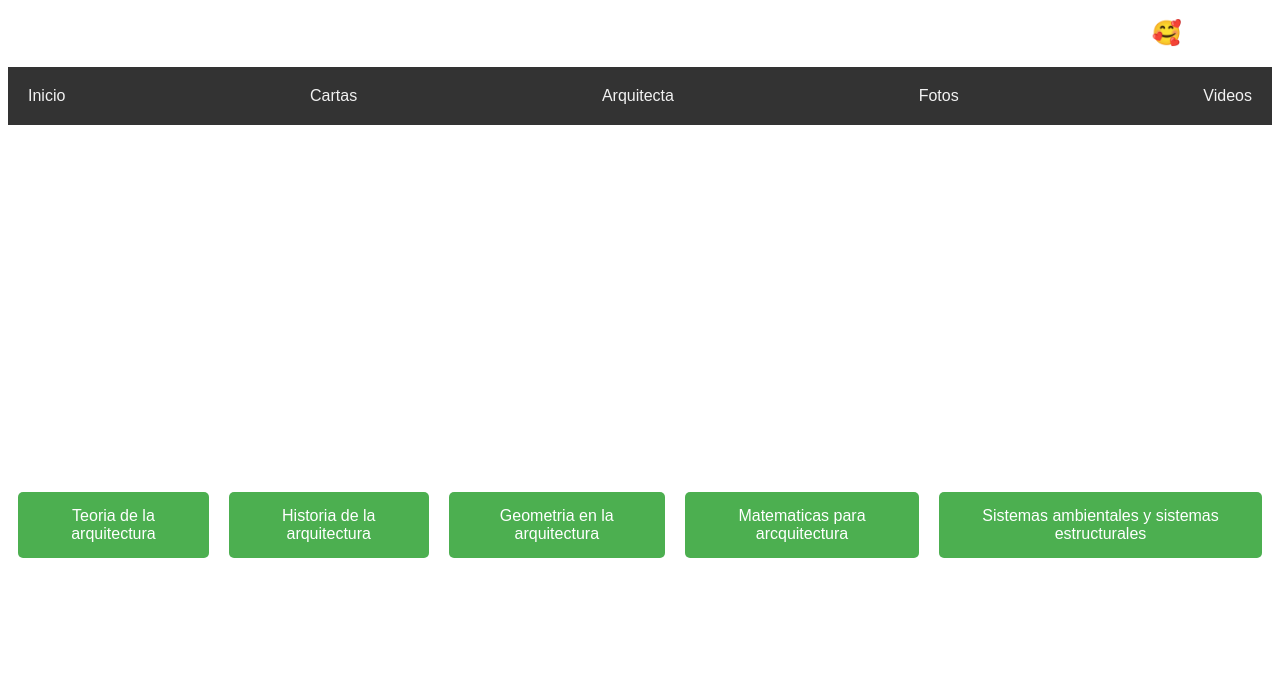
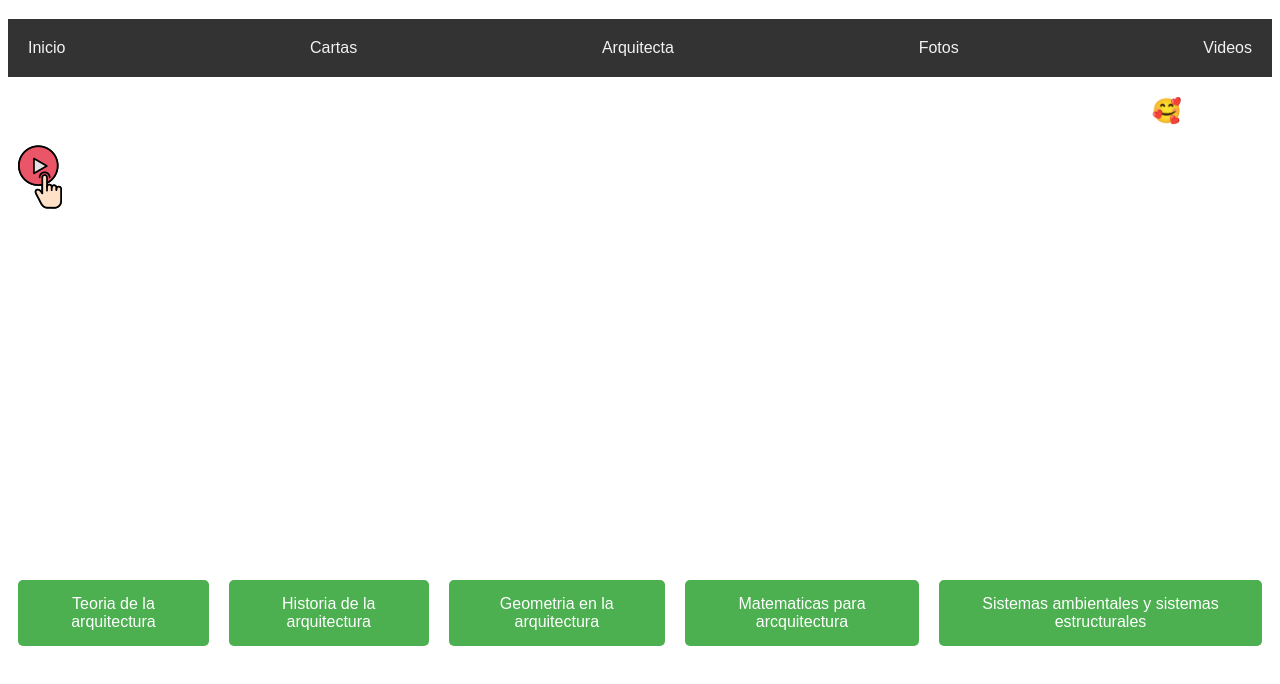
Before and after one commit to davecamp7744/amor, a plain HTML site: page pages/arquitectura.html in a window 1280 px wide. Shown: the part 62-746 px from the top of the page. Drawn offline with Linux system fonts and the light colour scheme.

Commit message:
Update arquitectura.html

```diff
--- a/pages/arquitectura.html
+++ b/pages/arquitectura.html
@@ -76,7 +76,7 @@
         .icono{
             margin: 5px;
         }
-        h1, h2{
+        h1, h2, .imagen-arqui{
             text-align: center;
         }
         nav {
@@ -103,7 +103,6 @@
 
 <body>
     <h1>Para mi futura arquitecta 👷‍♀️</h1>
-    <h2>Te amo mucho y recuerda que tus metas son mis metas porque somos juntos hasta pasitas 🥰</h2>
     <nav>
         <a href="/index.html">Inicio</a>
         <a href="cartas.html">Cartas</a>
@@ -111,6 +110,8 @@
         <a href="fotos.html">Fotos</a>
         <a href="galeria.html">Videos</a>
     </nav>
+    <h2>Te amo mucho y recuerda que tus metas son mis metas porque somos juntos hasta pasitas 🥰</h2>
+    <img class="imagen-arqui" src="../img/videos.png" alt="">
     <main>
 
         <!-- Botones -->
```
